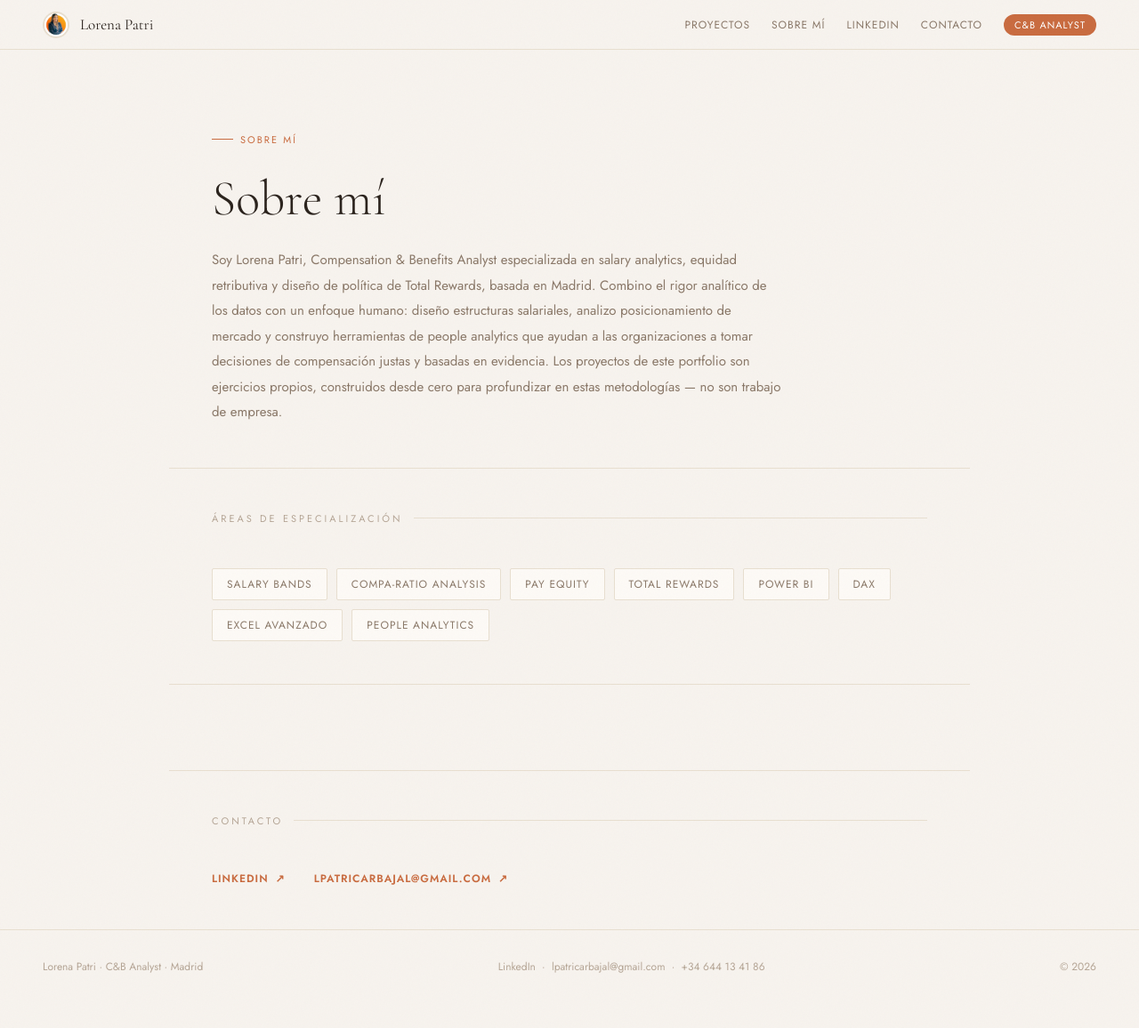
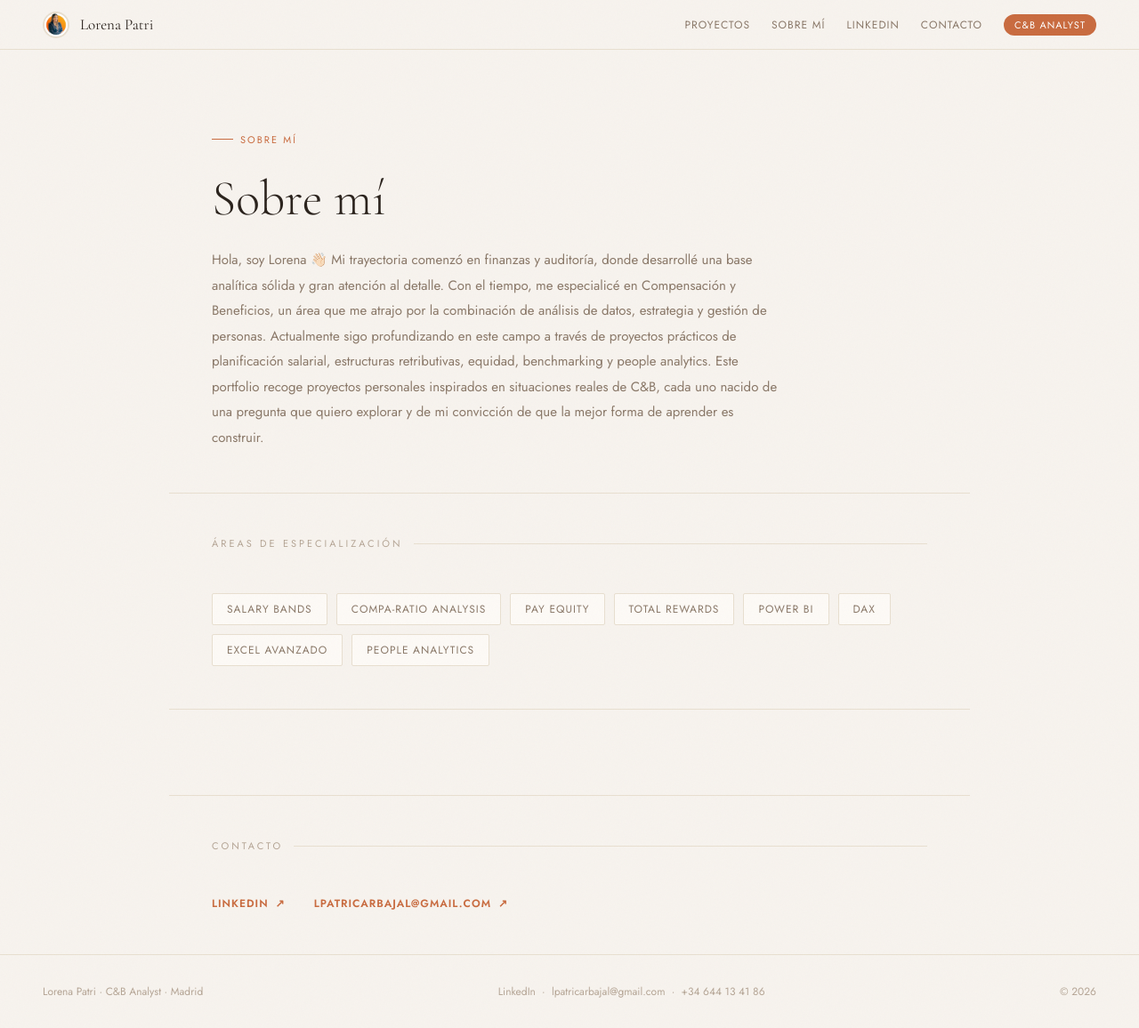
Before and after one commit to aurelpow/lorena-portofolio, a Jekyll site: the page built from about.md, in a window 1280 px wide and 1156 px high. Shown: the whole window at 89% size. Built offline with Jekyll 4.4.1, drawn with Linux system fonts in a browser that asks for light colours.

Commit message:
Update Páginas “about”

```diff
--- a/about.md
+++ b/about.md
@@ -1,16 +1,21 @@
 ---
 layout: about
-title: "Sobre mí"
-intro: "Soy Lorena Patri, Compensation & Benefits Analyst especializada en salary analytics, equidad retributiva y diseño de política de Total Rewards, basada en Madrid. Combino el rigor analítico de los datos con un enfoque humano: diseño estructuras salariales, analizo posicionamiento de mercado y construyo herramientas de people analytics que ayudan a las organizaciones a tomar decisiones de compensación justas y basadas en evidencia. Los proyectos de este portfolio son ejercicios propios, construidos desde cero para profundizar en estas metodologías — no son trabajo de empresa."
+title: Sobre mí
+intro: |-
+  Hola, soy Lorena 👋🏻
+
+  Mi trayectoria comenzó en finanzas y auditoría, donde desarrollé una base analítica sólida y gran atención al detalle. Con el tiempo, me especialicé en Compensación y Beneficios, un área que me atrajo por la combinación de análisis de datos, estrategia y gestión de personas. Actualmente sigo profundizando en este campo a través de proyectos prácticos de planificación salarial, estructuras retributivas, equidad, benchmarking y people analytics.
+
+  Este portfolio recoge proyectos personales inspirados en situaciones reales de C&B, cada uno nacido de una pregunta que quiero explorar y de mi convicción de que la mejor forma de aprender es construir.
 skills:
-  - "Salary Bands"
-  - "Compa-ratio Analysis"
-  - "Pay Equity"
-  - "Total Rewards"
-  - "Power BI"
-  - "DAX"
-  - "Excel Avanzado"
-  - "People Analytics"
-linkedin: "https://www.linkedin.com/in/lorena-patri/"
-email: "lpatricarbajal@gmail.com"
+  - Salary Bands
+  - Compa-ratio Analysis
+  - Pay Equity
+  - Total Rewards
+  - Power BI
+  - DAX
+  - Excel Avanzado
+  - People Analytics
+linkedin: https://www.linkedin.com/in/lorena-patri/
+email: lpatricarbajal@gmail.com
 ---
```
